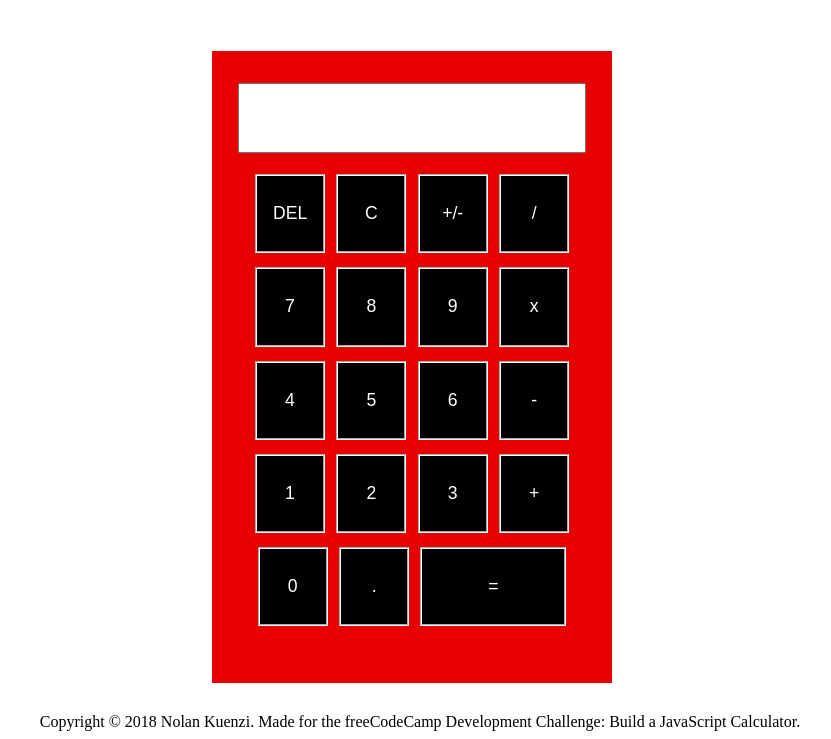
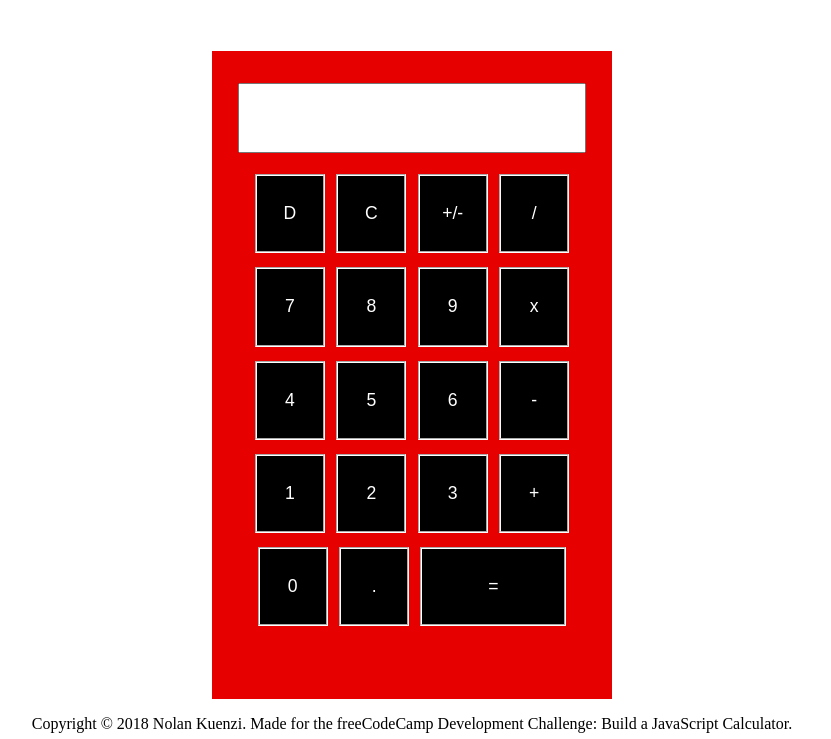
Before and after one commit to NolanKuenzi/basicCalculator, a website: page index.html in a window 1280 px wide. Shown: the part 69-808 px from the top of the page, without its empty margins (228-1059 px from the left). Drawn offline with Linux system fonts and the light colour scheme.

Commit message:
Layout Update

```diff
--- a/index.html
+++ b/index.html
@@ -8,16 +8,14 @@
 </head>
 <body>
 	<div id="body_container">
-
 		<div id="header">
     		<h1 id="header">Calculator App</h1>
 		</div>
-
 		<div id="calc_contain">
 			<form id="calc" name="calc">
 				<input type="text" name="answer" id="answer_box" />
 				<br>
-				<input class="button" id="DEL" type="button" value=" DEL " onclick="del()"/>
+				<input class="button" id="DEL" type="button" value=" D " onclick="del()"/>
 				<input class="button" id="C" type="button" value=" C " onclick="calc.answer.value = '' "/>
 				<input class="button" type="button" value=" +/- " onclick="plus_mine()"/>
 				<input class="button" type="button" value=" / " onclick="calc.answer.value += '/' "/>
@@ -42,13 +40,12 @@
 				<input class="button" id="eq" type="button" value=" = " onclick="solve()" />
 				<br>
 			</form>
-
 		</div>
 	</div>
-	<footer>
+		<footer>
 		<div id="footer">
     		Copyright © 2018 Nolan Kuenzi. Made for the freeCodeCamp Development Challenge: Build a JavaScript Calculator.
-		</div>
+    	</div>
 	</footer>
 	<script type="text/javascript" src="./public/index.js"></script>
 </body>
--- a/src/main.css
+++ b/src/main.css
@@ -1,14 +1,20 @@
+html {
+	height: 100%;
+}
+
+body {
+	height: 100%;
+}
+
+#body_container {
+	position: relative;
+	min-height: 100%;
+}
+
 #header {
 	color: rgb(230, 0, 0);
 	overflow: hidden;
 	text-align: center;
-}
-
-
-nav {
-	text-align: center;
-	color: black;
-	height: 4em;
 }
 
 #calc_contain {
@@ -21,7 +27,7 @@ nav {
     width: 24em;
     height: 36.5em;
     padding-top: 2em;
-    padding-bottom: 1em;
+    padding-bottom: 2em;
     padding-left: 0.5em;
     padding-right: 0.5em;
 
@@ -48,7 +54,6 @@ nav {
 	padding: 0em;
 	background-color: black;
 	color: white;
-	font-size: 1em;
 	text-align: center;
 	border-style: groove;
 	border-color: white;
@@ -73,8 +78,8 @@ nav {
 }
 
 footer {
-	overflow: hidden;
-    position: fixed;
+	position: relative;
+	margin-top: -1.5em;
     text-align: center;
     bottom: 0;
     width: 100%;
```
